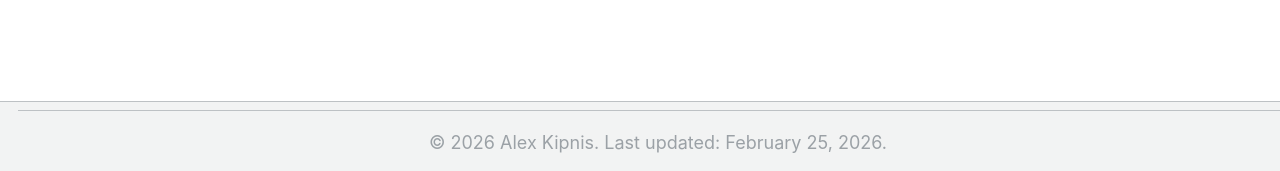
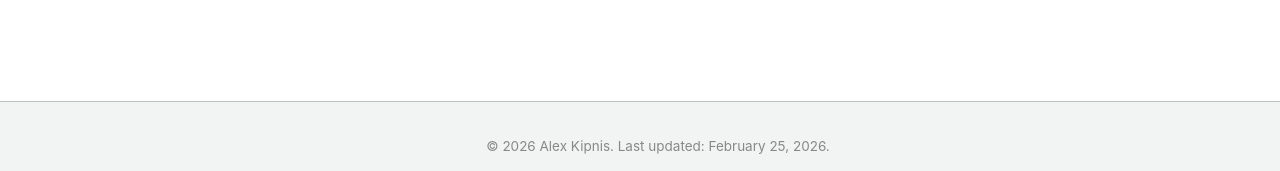
Before and after one commit to adkipnis/adkipnis.github.io, a Jekyll site: the page built from _pages/about.md, in a window 1280 px wide and 900 px high, scrolled down 780 px. Shown: the part 726-897 px from the top of the window. Built offline with Jekyll 4.4.1, drawn with Linux system fonts in a browser that asks for light colours; some web fonts are replaced.

Commit message:
Update footer HTML with copyright notice styling

```diff
--- a/_includes/footer.html
+++ b/_includes/footer.html
@@ -1,5 +1,5 @@
-{% include base_path %}
-
-<footer class="page__footer" style="padding: 1rem 0; text-align: center;">
-    © 2026 Alex Kipnis. Last updated: February 25, 2026.
+<footer class="page__footer" style="padding: 1rem 0; text-align: center; border-top: none;">
+    <div style="font-size: 0.75rem; color: #888;">
+        &copy; 2026 Alex Kipnis. Last updated: February 25, 2026.
+    </div>
 </footer>
```
